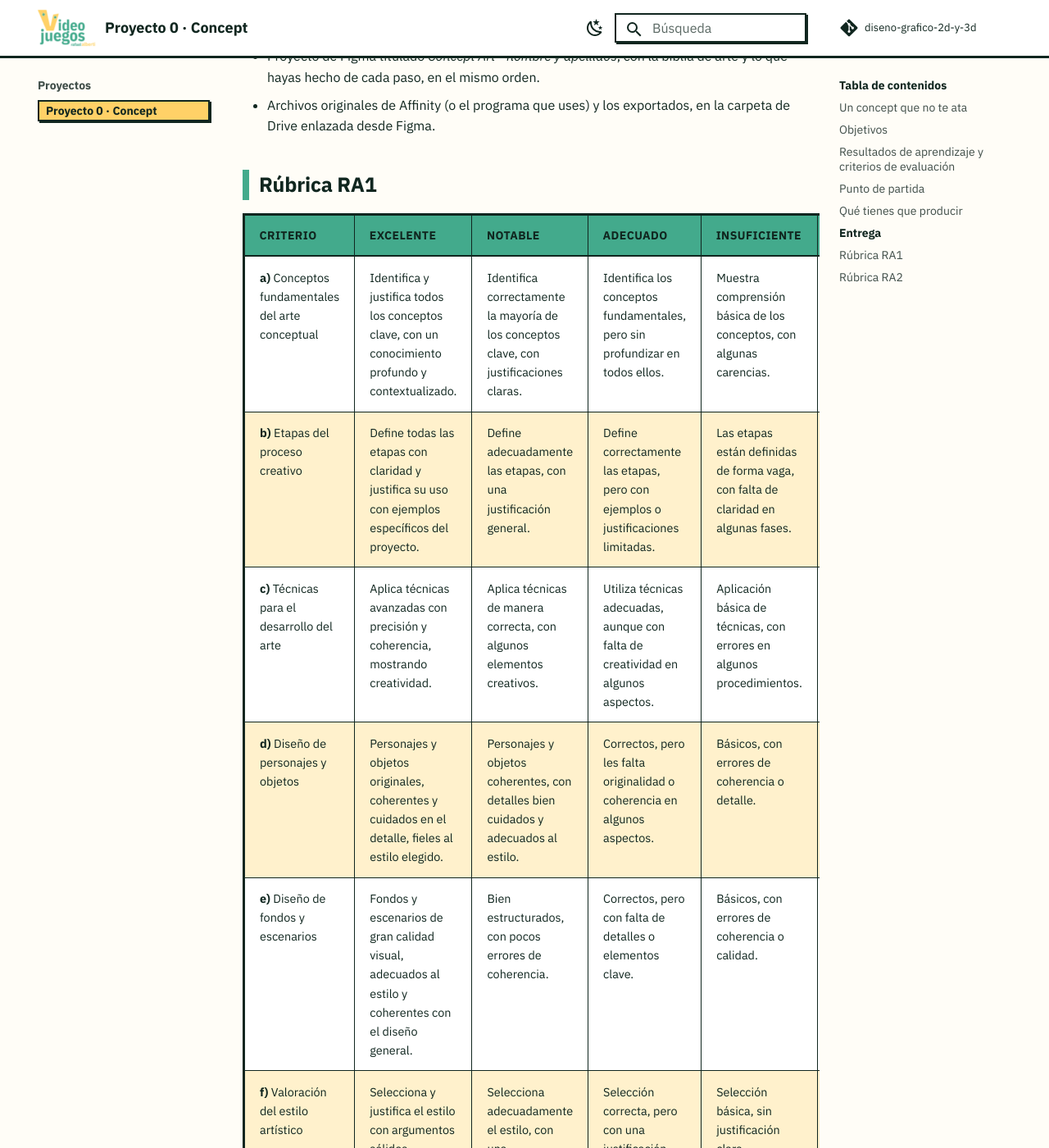
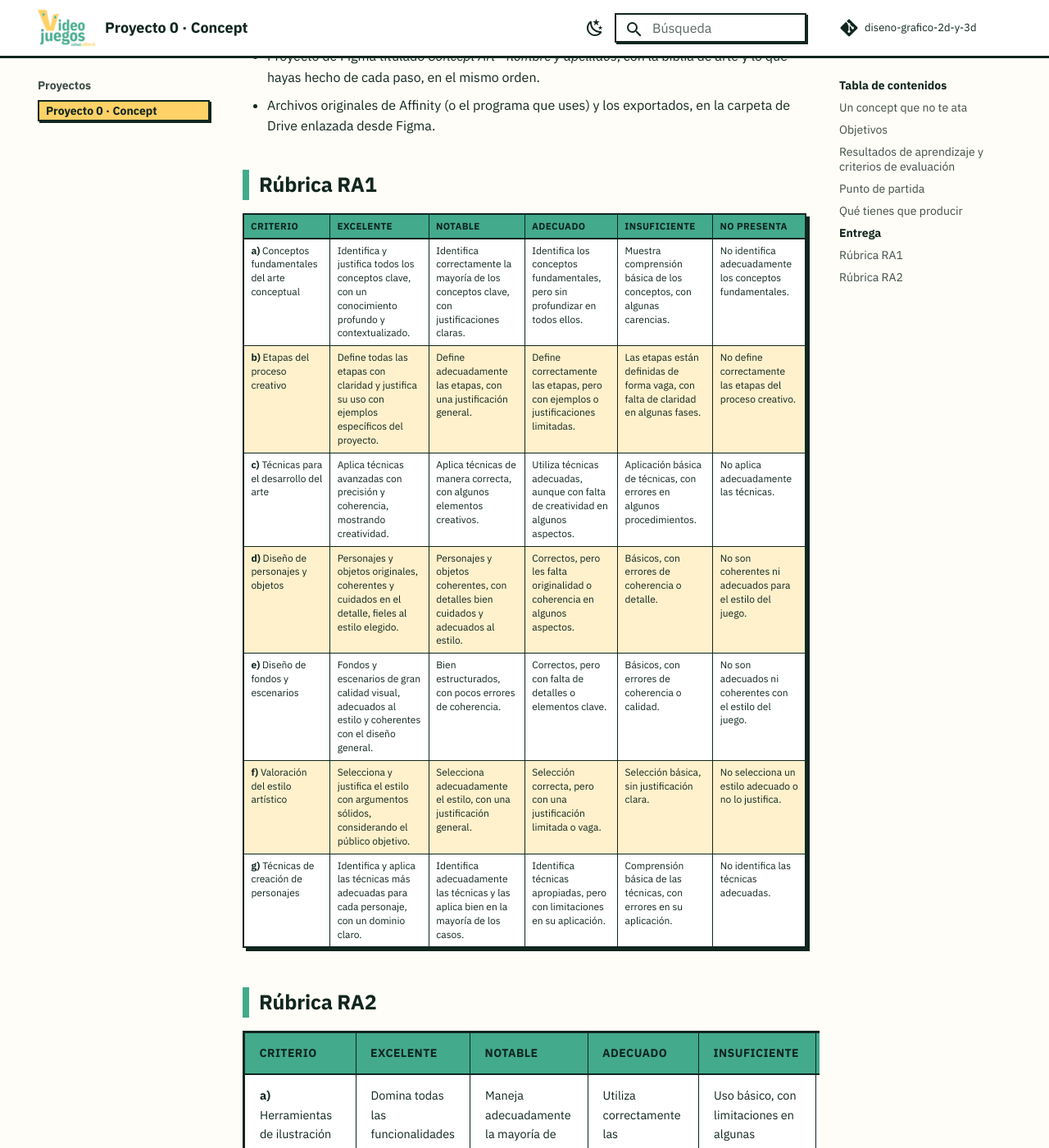
Before and after one commit to envasador/diseno-grafico-2d-y-3d, an MkDocs documentation site: the page built from docs/proyectos/proyecto-concept.md, in a window 1280 px wide and 1400 px high, scrolled down 3364 px. Shown: the whole window at 82% size. Built offline with MkDocs 1.6.1 and Material for MkDocs 9.7.7, drawn with Linux system fonts in a browser that asks for light colours; comment, search, counter and statistics services are not loaded.

Commit message:
Rúbricas: letra más pequeña y tabla a todo el ancho
Co-Authored-By: Claude Opus 5.5 <noreply@anthropic.com>
Claude-Session: https://claude.ai/code/session_01C3JutsmecjVNqwzjJXCeTb

```diff
--- a/docs/proyectos/proyecto-concept.md
+++ b/docs/proyectos/proyecto-concept.md
@@ -77,6 +77,8 @@ Eso sí, cada paso da evidencias para algunos criterios de la rúbrica, y si te
 
 ## Rúbrica RA1
 
+<div class="rubrica" markdown>
+
 | Criterio | Excelente | Notable | Adecuado | Insuficiente | No presenta |
 |---|---|---|---|---|---|
 | **a)** Conceptos fundamentales del arte conceptual | Identifica y justifica todos los conceptos clave, con un conocimiento profundo y contextualizado. | Identifica correctamente la mayoría de los conceptos clave, con justificaciones claras. | Identifica los conceptos fundamentales, pero sin profundizar en todos ellos. | Muestra comprensión básica de los conceptos, con algunas carencias. | No identifica adecuadamente los conceptos fundamentales. |
@@ -86,6 +88,8 @@ Eso sí, cada paso da evidencias para algunos criterios de la rúbrica, y si te
 | **e)** Diseño de fondos y escenarios | Fondos y escenarios de gran calidad visual, adecuados al estilo y coherentes con el diseño general. | Bien estructurados, con pocos errores de coherencia. | Correctos, pero con falta de detalles o elementos clave. | Básicos, con errores de coherencia o calidad. | No son adecuados ni coherentes con el estilo del juego. |
 | **f)** Valoración del estilo artístico | Selecciona y justifica el estilo con argumentos sólidos, considerando el público objetivo. | Selecciona adecuadamente el estilo, con una justificación general. | Selección correcta, pero con una justificación limitada o vaga. | Selección básica, sin justificación clara. | No selecciona un estilo adecuado o no lo justifica. |
 | **g)** Técnicas de creación de personajes | Identifica y aplica las técnicas más adecuadas para cada personaje, con un dominio claro. | Identifica adecuadamente las técnicas y las aplica bien en la mayoría de los casos. | Identifica técnicas apropiadas, pero con limitaciones en su aplicación. | Comprensión básica de las técnicas, con errores en su aplicación. | No identifica las técnicas adecuadas. |
+
+</div>
 
 ## Rúbrica RA2
 
--- a/docs/stylesheets/extra.css
+++ b/docs/stylesheets/extra.css
@@ -738,3 +738,25 @@ body,
   text-transform: none !important;
   letter-spacing: 0 !important;
 }
+
+/* ===== RÚBRICAS ===== */
+/* Letra más pequeña y tabla a todo el ancho para verla entera sin desplazar */
+.md-typeset .rubrica .md-typeset__table,
+.md-typeset .rubrica table:not([class]) {
+  display: table !important;
+  width: 100% !important;
+}
+
+.md-typeset .rubrica table:not([class]) {
+  font-size: 0.6rem !important;
+  line-height: 1.4 !important;
+}
+
+.md-typeset .rubrica table:not([class]) th {
+  font-size: 0.58rem !important;
+}
+
+.md-typeset .rubrica table:not([class]) th,
+.md-typeset .rubrica table:not([class]) td {
+  padding: 0.5em 0.7em !important;
+}
```
Also changed, not shown: docs/proyectos/proyecto-2d.md (+4 -0 lines), docs/proyectos/proyecto-3d.md (+4 -0 lines), docs/proyectos/proyecto-cinematica.md (+4 -0 lines).
